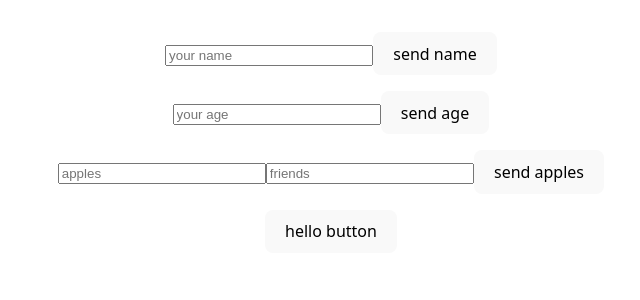
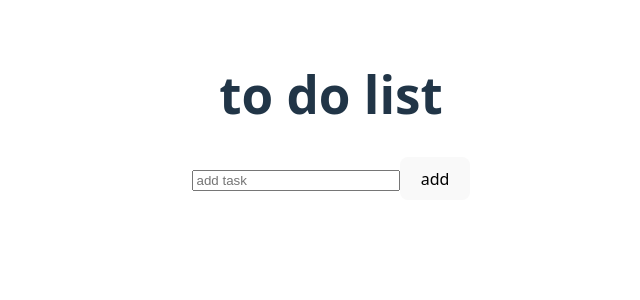
Before and after one commit to Elizaveta-Battalova/react-hello-app, a React (Vite) app in the folder my-react-app/: page / in a window 1280 px wide. Shown: the top 300 px of the page, without its empty margins (309-949 px from the left). Built offline with nearby package versions, Linux system fonts and the light colour scheme.

Commit message:
add basic to do list

```diff
--- a/my-react-app/src/App.jsx
+++ b/my-react-app/src/App.jsx
@@ -4,73 +4,31 @@ import viteLogo from '/vite.svg'
 import './App.css'
 
 function App() {
-const [name, setName] = useState('');
-const [message, setMessage] = useState('')
+const [tasks, setTasks] = useState([]);
+const [newTask, setNewTask] = useState('');
 
-const [age, setAge] = useState('');
-const [messageAge, setMessageAge] = useState('');
+const addTask = () => {
+  if(newTask.trim() !== '') {
+    setTasks([...tasks, newTask.trim()]);
+    setNewTask('');
+  }
+};
 
-const [apples, setApples] = useState('');
-const [friends,setFriends] = useState('');
-const [friendMessage, setFriendMessage] = useState('')
+const deleteTask = (indexToDelete) => {
+  setTasks(tasks.filter((_, index) => (index !== indexToDelete)));
+};
 
-const handleInput = (setter) => (e) => {
-  setter(e.target.value)
-}
-
-const buttonName = () => {
-  if (name === '') {
-setMessage(`what is your name?`);
-} else if (name === 'Лиза') {
-  setMessage(`Привет, ${name}, ты большая молодец !`);
-} else {
-  setMessage(`Здравствуй, ${name}`);
-}
-}
-
-const buttonAge = () => {
-  if (age === '') {
-  setMessageAge(`How old are you?`);
-} else if (age >= 18) {
-  setMessageAge(`Adult`);
-} else {
-  setMessageAge(`Child`);
-}
-}
-
-const calculator = () => {
-if(apples === '' || friends === '') {
- setFriendMessage(`enter apples and friends`)
- return;
-}
-let remaining = Number(apples) - Number(friends);
-
-if(remaining === 0) {
-  setFriendMessage(`no apples left`);
-} else if (remaining < 0) {
-  setFriendMessage(`not enough apples`);
-} else {
-  setFriendMessage(`you have ${remaining} apples`);
-}
-}
-
-return (
+return(
   <div>
-    <input type ='text' placeholder = 'your name' value = {name} onChange = {handleInput(setName)}></input>
-    <button onClick = {buttonName}>send name</button>
-    <p>{message}</p>
-
-    <input type = 'number' placeholder = 'your age' value = {age} onChange = {handleInput(setAge)}></input>
-    <button onClick = {buttonAge}>send age</button>
-    <p>{messageAge}</p>
-
-    <input type = 'number' placeholder = 'apples' value = {apples} onChange = {handleInput(setApples)}></input>
-    <input type = 'number' placeholder = 'friends' value = {friends} onChange = {handleInput(setFriends)}></input>
-    <button onClick = {calculator}>send apples</button>
-    <p>{friendMessage}</p>
-
-    <button onClick = {() => {alert('Hello!')}}>hello button</button>
+    <h1>to do list</h1>
+    <input type = 'text' placeholder = 'add task' value = {newTask} onChange = {(e) => setNewTask(e.target.value)}></input>
+    <button onClick = {addTask}>add</button>
+    <ul>
+          {tasks.map((task, index) => (
+      <li key = {index}>{task} <button onClick = {() => {deleteTask(index)}}>delete</button></li>
+    ))}
+    </ul>
   </div>
-);
+)
 }
 export default App
```
